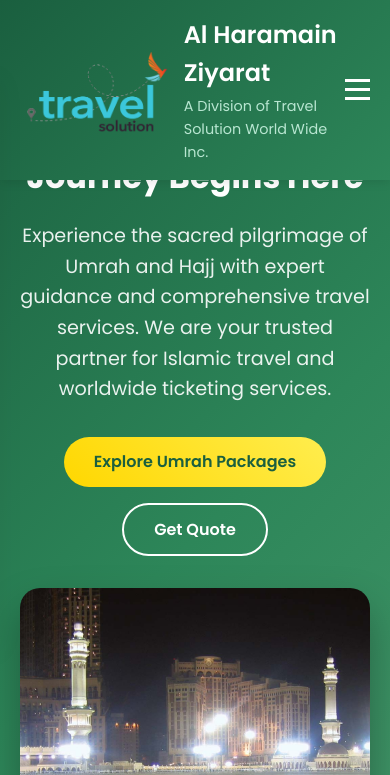
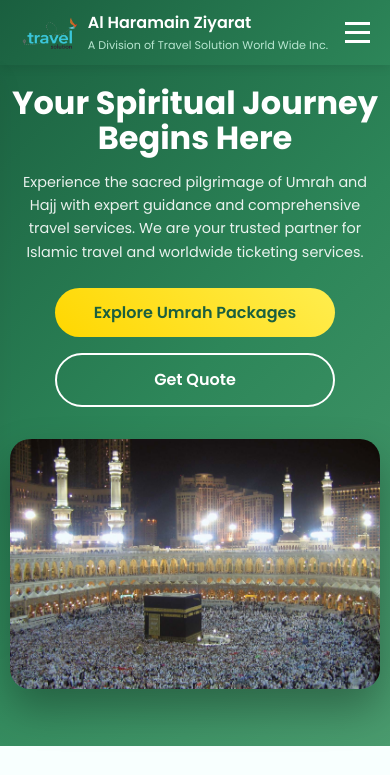
Before and after one commit to ajmerican/alharamain, a plain HTML site: page index.html in a window 390 px wide. Shown: the top 775 px of the page. Drawn offline with Linux system fonts and the light colour scheme.

Commit message:
Add files via upload

```diff
--- a/styles.css
+++ b/styles.css
@@ -26,6 +26,7 @@
     width: 100%;
     top: 0;
     z-index: 1000;
+    min-height: 80px;
 }
 
 .navbar {
@@ -48,7 +49,7 @@
 }
 
 .logo {
-    height: 90px;
+    height: 50px;
     width: auto;
 }
 
@@ -643,7 +644,7 @@
 }
 
 .footer-logo img {
-    height: 70px;
+    height: 40px;
     width: auto;
 }
 
@@ -695,6 +696,30 @@
 
 /* Responsive Design */
 @media (max-width: 768px) {
+    .header {
+        min-height: 70px;
+    }
+
+    .navbar {
+        padding: 0.8rem 0;
+    }
+
+    .nav-logo {
+        gap: 10px;
+    }
+
+    .logo {
+        height: 40px;
+    }
+
+    .company-info h2 {
+        font-size: 1.2rem;
+    }
+
+    .company-info p {
+        font-size: 0.8rem;
+    }
+
     .hamburger {
         display: flex;
     }
@@ -720,14 +745,29 @@
         margin: 1rem 0;
     }
 
+    .hero {
+        padding: 100px 0 60px;
+    }
+
     .hero-content {
         grid-template-columns: 1fr;
         gap: 2rem;
         text-align: center;
+        padding: 0 15px;
     }
 
     .hero-text h1 {
         font-size: 2.5rem;
+        margin-bottom: 1rem;
+    }
+
+    .hero-text p {
+        font-size: 1rem;
+        margin-bottom: 1.5rem;
+    }
+
+    .hero-image img {
+        height: 300px;
     }
 
     .package-content {
@@ -752,12 +792,61 @@
 
     .hero-buttons {
         justify-content: center;
+        flex-direction: column;
+        align-items: center;
+    }
+
+    .btn {
+        width: 100%;
+        max-width: 280px;
+        text-align: center;
     }
 }
 
 @media (max-width: 480px) {
+    .header {
+        min-height: 65px;
+    }
+
+    .navbar {
+        padding: 0.6rem 0;
+    }
+
+    .logo {
+        height: 35px;
+    }
+
+    .company-info h2 {
+        font-size: 1rem;
+    }
+
+    .company-info p {
+        font-size: 0.7rem;
+    }
+
+    .nav-menu {
+        top: 65px;
+    }
+
+    .hero {
+        padding: 85px 0 50px;
+    }
+
+    .hero-content {
+        padding: 0 10px;
+    }
+
     .hero-text h1 {
         font-size: 2rem;
+        line-height: 1.1;
+    }
+
+    .hero-text p {
+        font-size: 0.9rem;
+    }
+
+    .hero-image img {
+        height: 250px;
     }
 
     .section-header h2 {
@@ -774,6 +863,10 @@
 
     .contact-form {
         padding: 2rem;
+    }
+
+    .container {
+        padding: 0 15px;
     }
 }
 
```
